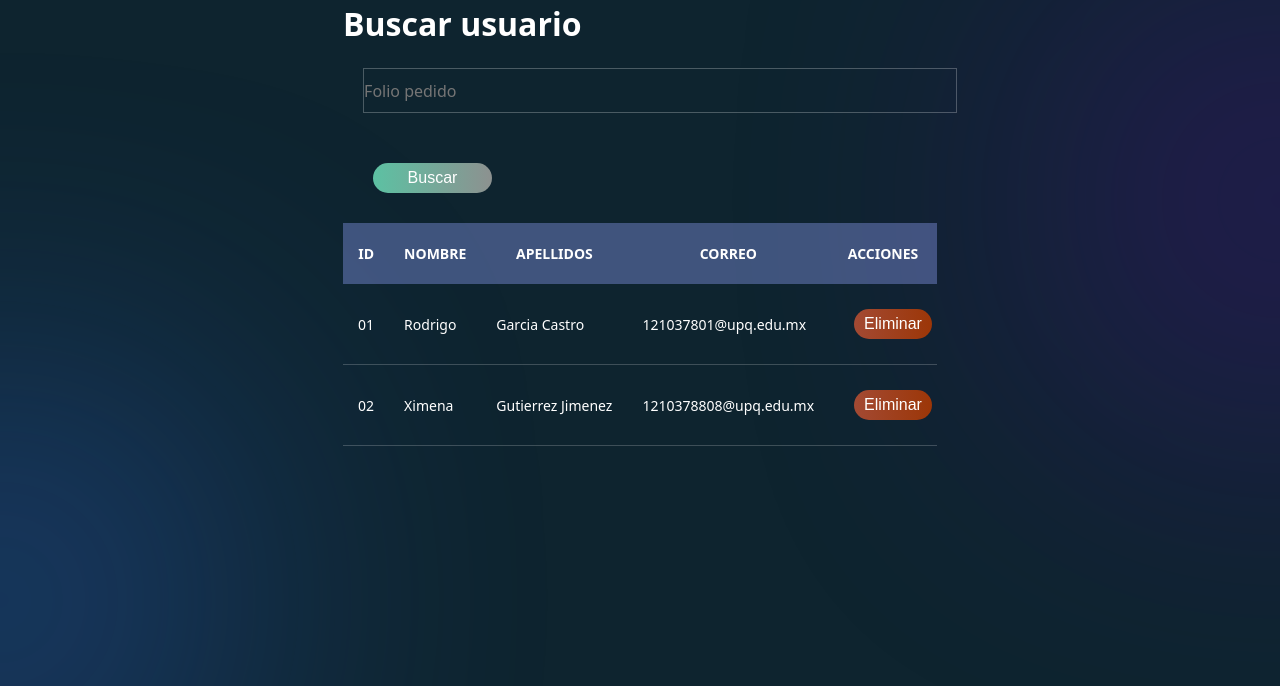
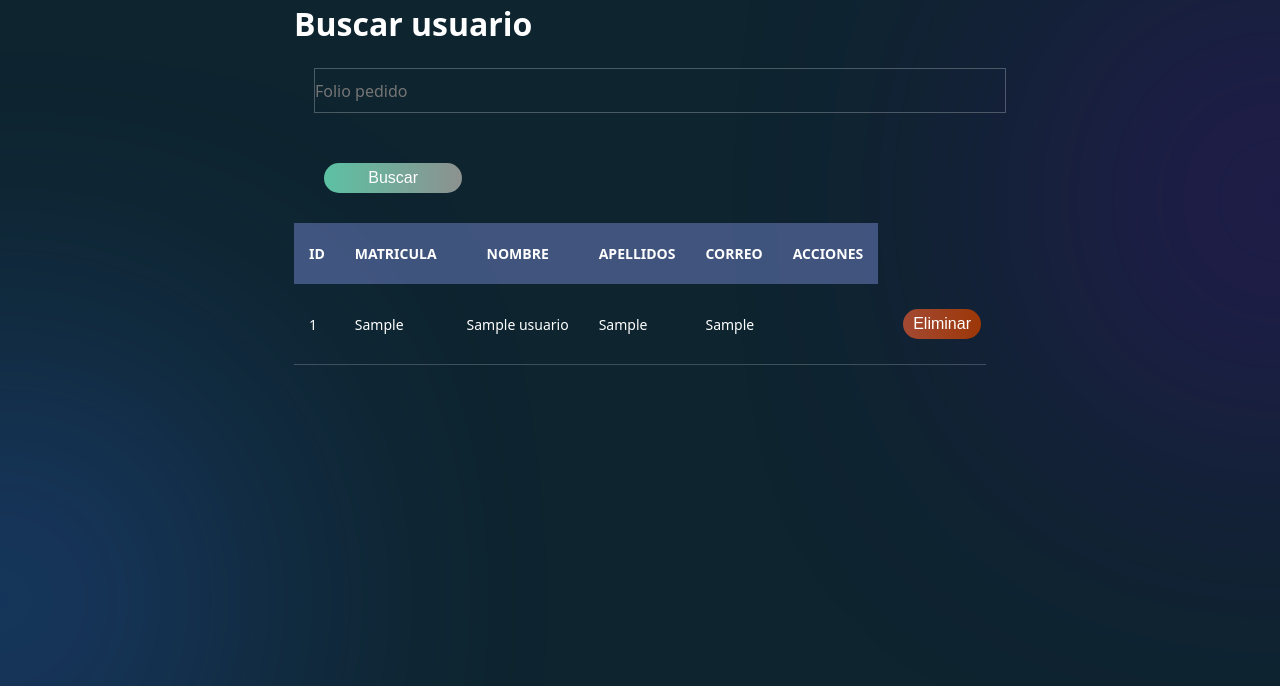
Before and after one commit to AbrilSH01/PI, a Flask app: page /consultar in a window 1280 px wide. Shown: the top 686 px of the page. Run offline with Flask 3, Linux system fonts and the light colour scheme; tables that the repository leaves empty or names only in its code hold one stand-in row (values such as "Sample post"); some libraries are stand-ins or nearby versions.

Commit message:
Se agrego la conexión con BD en buscar pedido y consultar usuario

```diff
--- a/Proyecto Integrador/app.py
+++ b/Proyecto Integrador/app.py
@@ -70,7 +70,10 @@ def menu():
 
 @app.route('/buscar', methods=['GET'])
 def buscar():
-    return render_template('buscar_pedido.html')
+    cursorBP = mysql.connection.cursor()
+    cursorBP.execute('select * from pedidos')
+    consBP = cursorBP.fetchall()
+    return render_template('buscar_pedido.html', listaPedido = consBP)
 
 @app.route('/actualizar', methods=['GET'])
 def actualizar():
@@ -79,7 +82,10 @@ def actualizar():
 
 @app.route('/consultar', methods=['GET'])
 def consultar():
-    return render_template('buscar_usuario.html')
+    cursorBU = mysql.connection.cursor()
+    cursorBU.execute('select * from usuario')
+    consBU = cursorBU.fetchall()
+    return render_template('buscar_usuario.html', listaUsuario = consBU)
 
 @app.route('/met', methods=['GET'])
 def met():
--- a/Proyecto Integrador/templates/buscar_usuario.html
+++ b/Proyecto Integrador/templates/buscar_usuario.html
@@ -18,6 +18,7 @@
                 <thead>
                     <tr>
                         <th>ID</th>
+                        <th>Matricula</th>
                         <th>Nombre</th>
                         <th>Apellidos</th>
                         <th>Correo</th>
@@ -25,20 +26,18 @@
                     </tr>
                 </thead>
                 <tbody>
+                    {% for alb in listaUsuario %}
                     <tr>
-                        <td>01</td>
-                        <td>Rodrigo</td>
-                        <td>Garcia Castro</td>
-                        <td>121037801@upq.edu.mx</td>
-                        <td><button class="btnD">Eliminar</button></td>
+                        <td> {{ alb.0 }} </td>
+                        <td> {{ alb.1 }} </td>
+                        <td> {{ alb.2 }} </td>
+                        <td> {{ alb.3 }} </td>
+                        <td> {{ alb.4 }} </td>
+                        <td>
+                            <td><button class="btnD">Eliminar</button></td>
+                        </td>
                     </tr>
-                    <tr>
-                        <td>02</td>
-                        <td>Ximena</td>
-                        <td>Gutierrez Jimenez</td>
-                        <td>1210378808@upq.edu.mx</td>
-                        <td><button class="btnD">Eliminar</button></td>
-                    </tr>
+                    {% endfor %}
                 </tbody>
         </table>
     </form>
```
Also changed, not shown: Proyecto Integrador/templates/buscar_pedido.html (+10 -10 lines).
